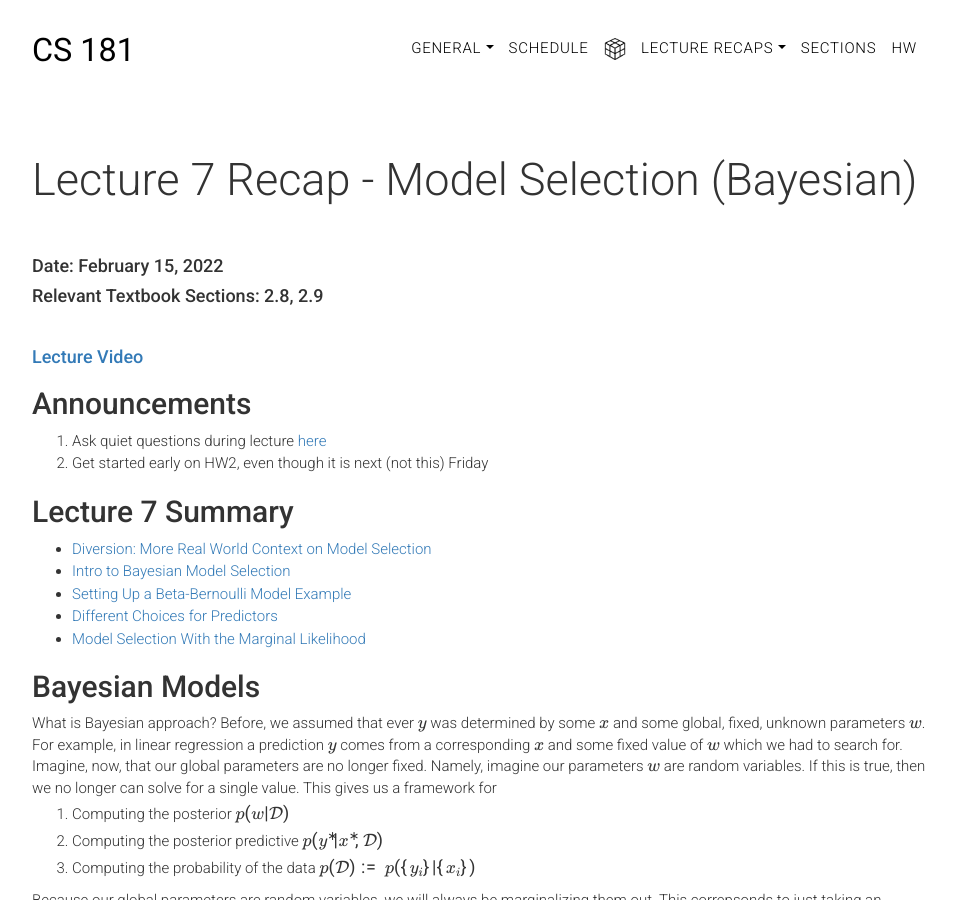
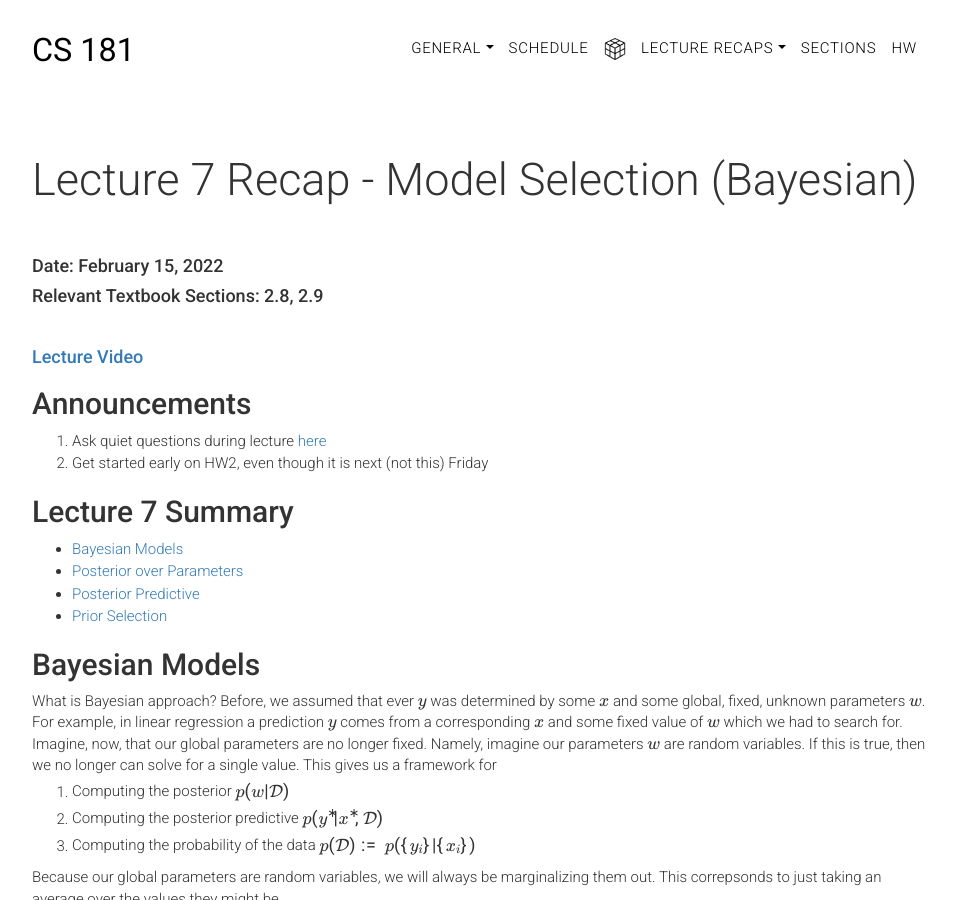
Before and after one commit to harvard-ml-courses/cs181-web, a Jekyll site: the page built from recaps/lec7.html, in a window 1280 px wide and 900 px high. Shown: the whole window, without its empty margins (158-1114 px from the left). Built offline with Jekyll 4.4.1, drawn with Linux system fonts in a browser that asks for light colours; formulas are drawn with MathJax 3.

Commit message:
Lecture 7 notes fix summary

```diff
--- a/recaps/lec7.html
+++ b/recaps/lec7.html
@@ -23,11 +23,10 @@ weight: 0
       <h2>Lecture 7 Summary</h2>
 
       <ul>
-        <li><a href="#1">Diversion: More Real World Context on Model Selection</a></li>
-        <li><a href="#2">Intro to Bayesian Model Selection</a></li>
-        <li><a href="#3">Setting Up a Beta-Bernoulli Model Example</a></li>
-        <li><a href="#4">Different Choices for Predictors</a></li>
-        <li><a href="#5">Model Selection With the Marginal Likelihood</a></li>
+        <li><a href="#1">Bayesian Models</a></li>
+        <li><a href="#2">Posterior over Parameters</a></li>
+        <li><a href="#3">Posterior Predictive</a></li>
+        <li><a href="#4">Prior Selection</a></li>
       </ul>
 
       <h2 id="1">Bayesian Models</h2>
@@ -41,7 +40,7 @@ weight: 0
 
       Because our global parameters are random variables, we will always be marginalizing them out. This correpsonds to just taking an average over the values they might be.
 
-      <h2>Posterior over Parameters</h2>
+      <h2 id="2">Posterior over Parameters</h2>
 
       This is relatively simple: we just apply Bayes' rule:
       $$
@@ -68,7 +67,7 @@ weight: 0
       $$
       Hence, the posterior distribution is another Beta distribution $\operatorname{Beta}(\alpha', \beta')$ where $\alpha'=\alpha + N_H$ and $\beta'=\beta + N_T$.
 
-      <h2 id="2">Predictive Posterior</h2>
+      <h2 id="3">Predictive Posterior</h2>
 
       How do we use the posterior distribution over weights to make predictions? We saw how we can choose the parameters which maximize our data likelihood $p(\mathcal D | \theta)$: $$\theta_\text{MLE} \in \operatorname*{argmax}_\theta p(\mathcal D | \theta) = \frac{N_H}{N_H + N_T}.$$
       <br>
@@ -91,7 +90,7 @@ weight: 0
 
       Also note that was $|\mathcal D|$ grows, these prediction techniques approach the same predictions.
 
-      <h2 id="3">Prior Selection</h2>
+      <h2 id="4">Prior Selection</h2>
       In a Bayesian setting, model selection corresponds to model class selection and prior selection. For example, when fitting data we can select what type of curve to fit (line, parabola) and also what prior to put on the parameters of the curve. There is no point in searching for one single correct line or parabola since we will average over all possible ones equally.
       <br>
 
```
